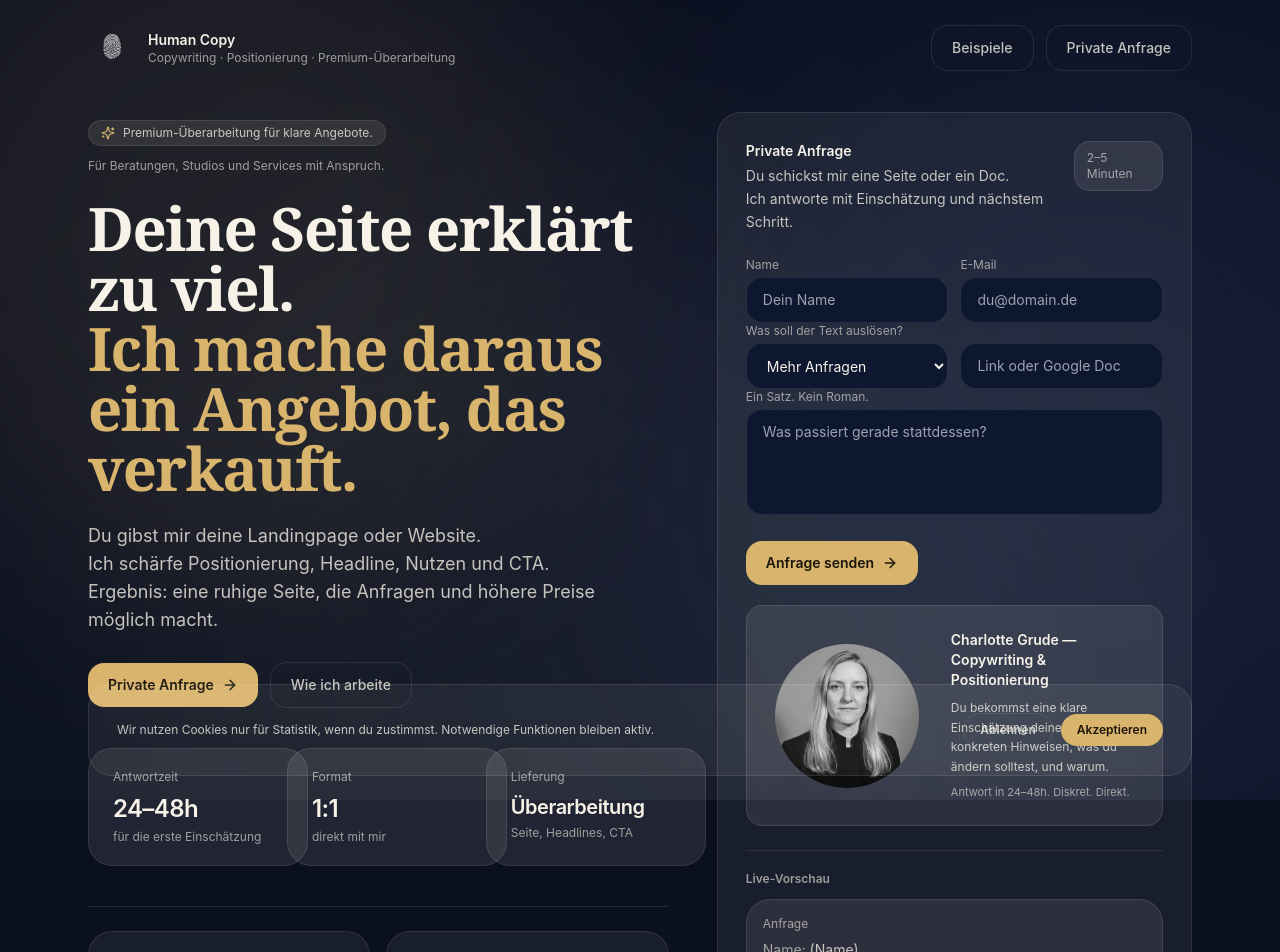
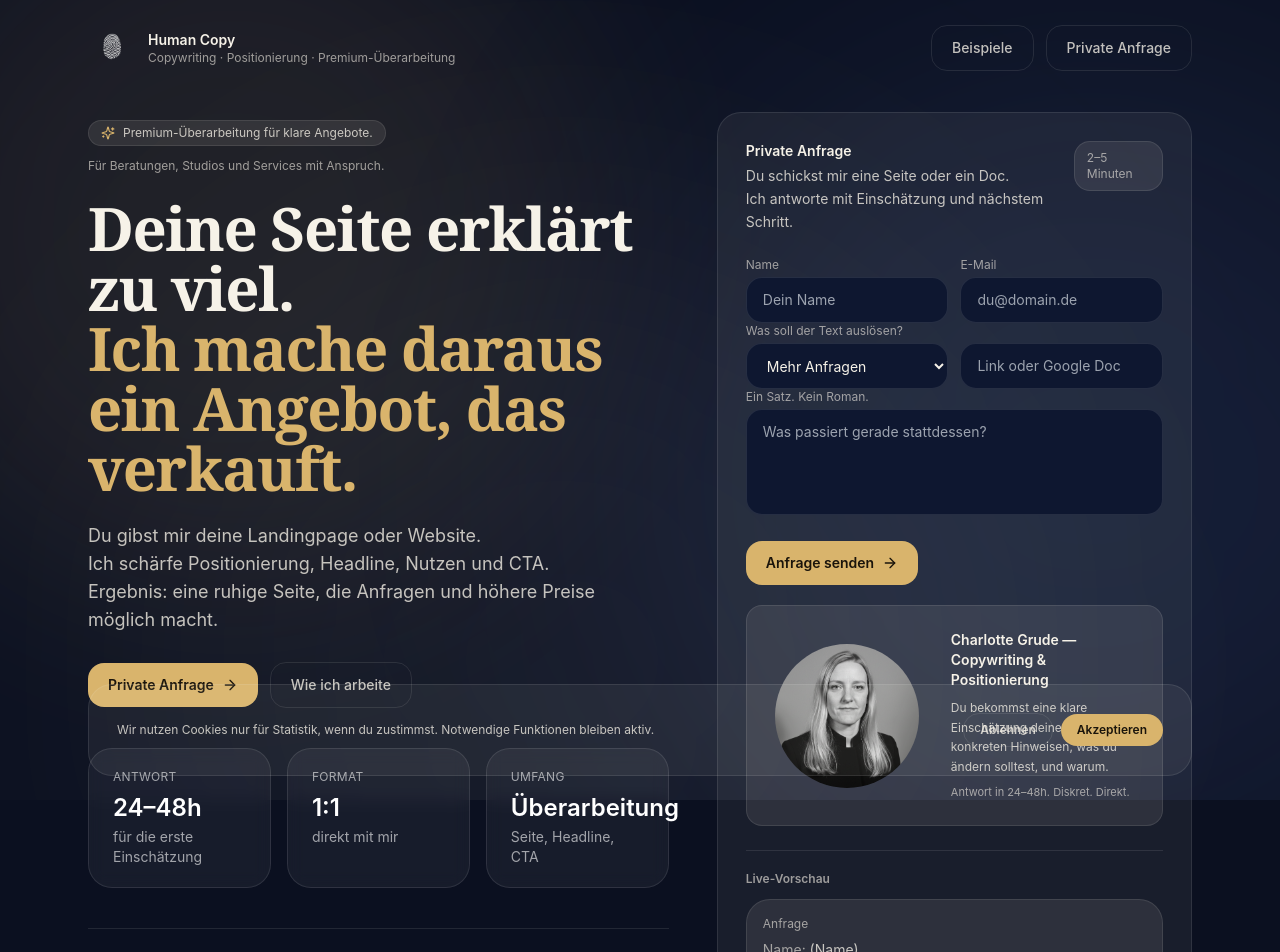
Before and after one commit to Ucique/human-copy-landing-v3-premium, a React (Vite) app: page / in a window 1280 px wide. Shown: the top 952 px of the page. Built offline with nearby package versions, Linux system fonts and the light colour scheme.

Commit message:
Refine stat cards layout and rename Lieferung to Umfang

```diff
--- a/src/LandingpageV3Preview.jsx
+++ b/src/LandingpageV3Preview.jsx
@@ -373,14 +373,21 @@ export default function LandingpageV3Preview() {
             </div>
 
             <div className="mt-10 grid grid-cols-1 gap-4 sm:grid-cols-3">
-              <Kpi title="Antwortzeit" value="24–48h" note="für die erste Einschätzung" />
-              <Kpi title="Format" value="1:1" note="direkt mit mir" />
-              <Kpi
-                title="Lieferung"
-                value="Überarbeitung"
-                note="Seite, Headlines, CTA"
-                valueClassName="whitespace-nowrap text-lg md:text-xl font-semibold leading-tight"
-              />
+              <div className="min-w-0 rounded-3xl border border-white/10 bg-white/5 px-6 py-5 backdrop-blur">
+                <div className="text-xs uppercase tracking-wide text-white/60">Antwort</div>
+                <div className="mt-2 text-2xl font-semibold leading-tight text-white">24–48h</div>
+                <div className="mt-1 text-sm text-white/60">für die erste Einschätzung</div>
+              </div>
+              <div className="min-w-0 rounded-3xl border border-white/10 bg-white/5 px-6 py-5 backdrop-blur">
+                <div className="text-xs uppercase tracking-wide text-white/60">Format</div>
+                <div className="mt-2 text-2xl font-semibold leading-tight text-white">1:1</div>
+                <div className="mt-1 text-sm text-white/60">direkt mit mir</div>
+              </div>
+              <div className="min-w-0 rounded-3xl border border-white/10 bg-white/5 px-6 py-5 backdrop-blur">
+                <div className="text-xs uppercase tracking-wide text-white/60">Umfang</div>
+                <div className="mt-2 text-2xl font-semibold leading-tight text-white">Überarbeitung</div>
+                <div className="mt-1 text-sm text-white/60">Seite, Headline, CTA</div>
+              </div>
             </div>
 
             <div className="mt-10">
```
